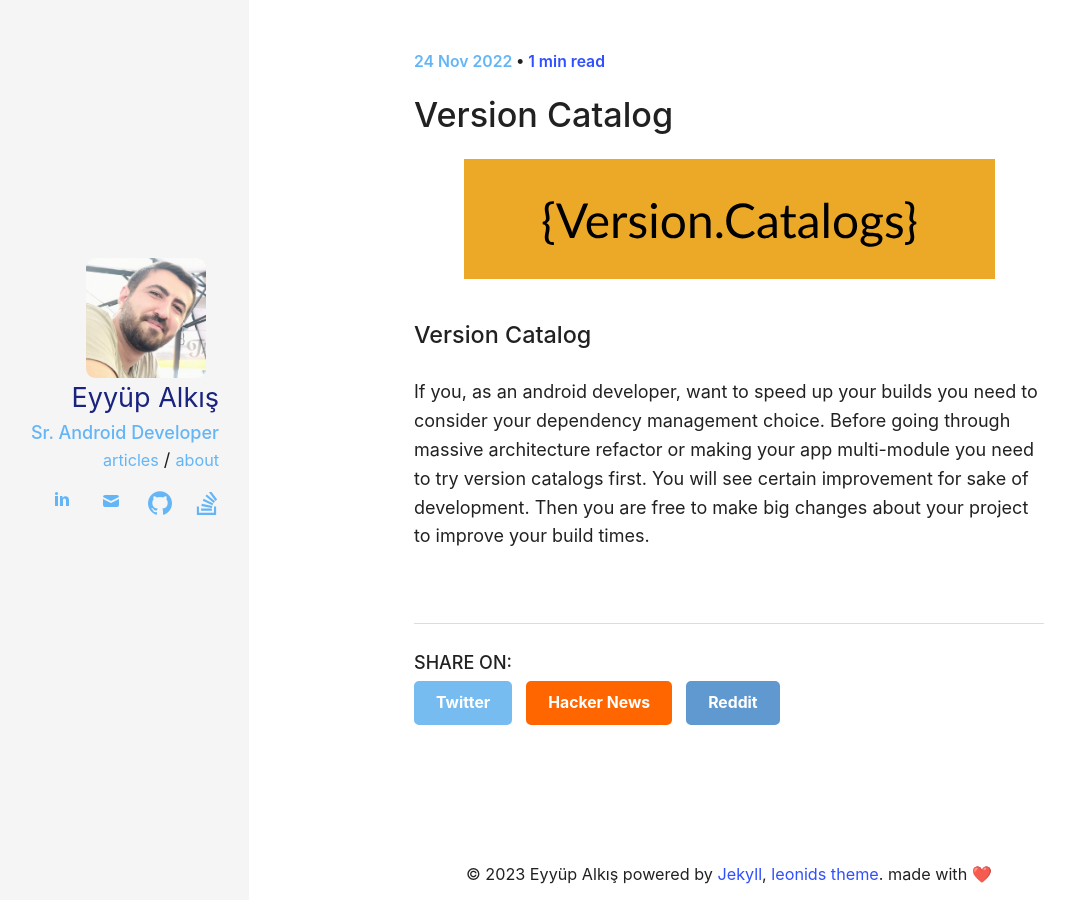
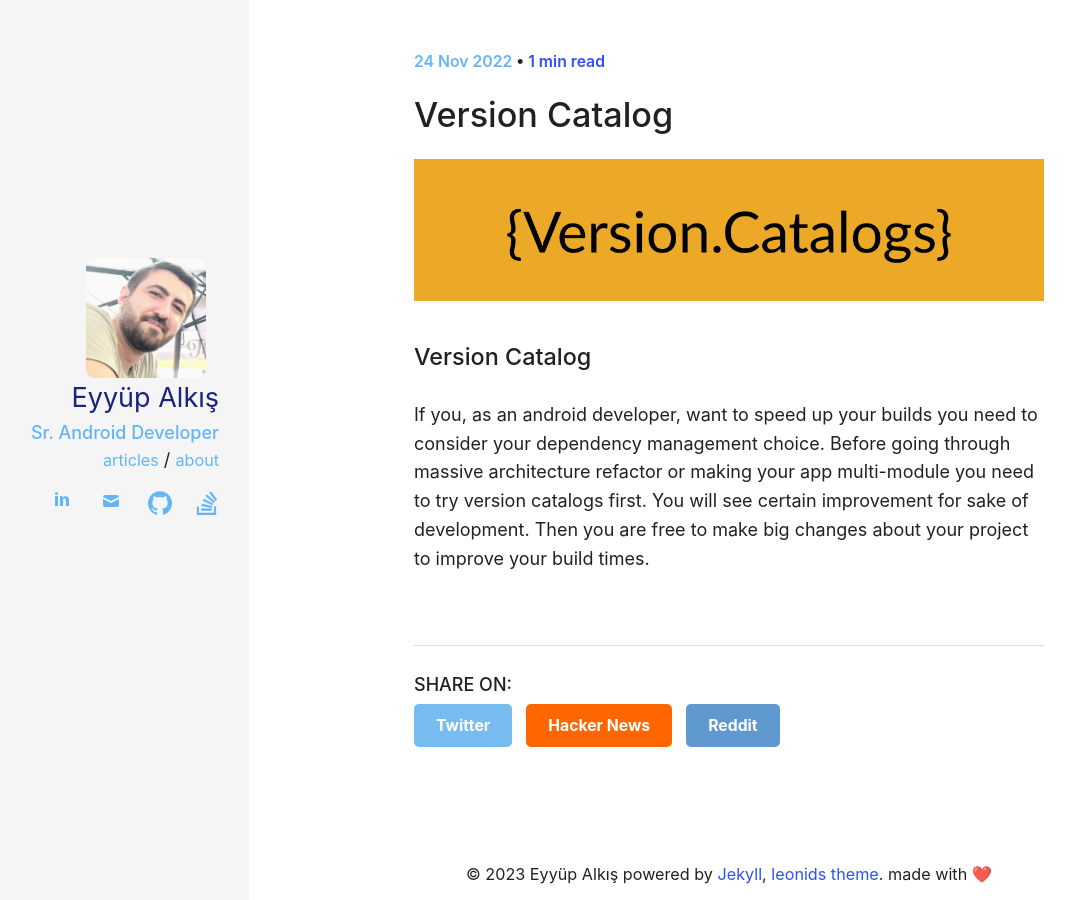
Before and after one commit to EyyupAlkis/About, a Jekyll site: the page built from _posts/2022-11-24-Version-Catalog.md, in a window 1280 px wide. Shown: the whole page, without its empty margins (71-1146 px from the left). Built offline with Jekyll 4.4.1, drawn with Linux system fonts in a browser that asks for light colours.

Commit message:
image res changed

```diff
--- a/_posts/2022-11-24-Version-Catalog.md
+++ b/_posts/2022-11-24-Version-Catalog.md
@@ -9,7 +9,7 @@ lang: en
 ---
 
 <p align="center">
-  <img src="/img/version_catalogs.svg" />
+  <img src="/img/version_catalog.png" />
 </p>
 
 ### Version Catalog
```
Also changed, not shown: img/version_catalog.png (added), img/version_catalogs.svg (deleted).
